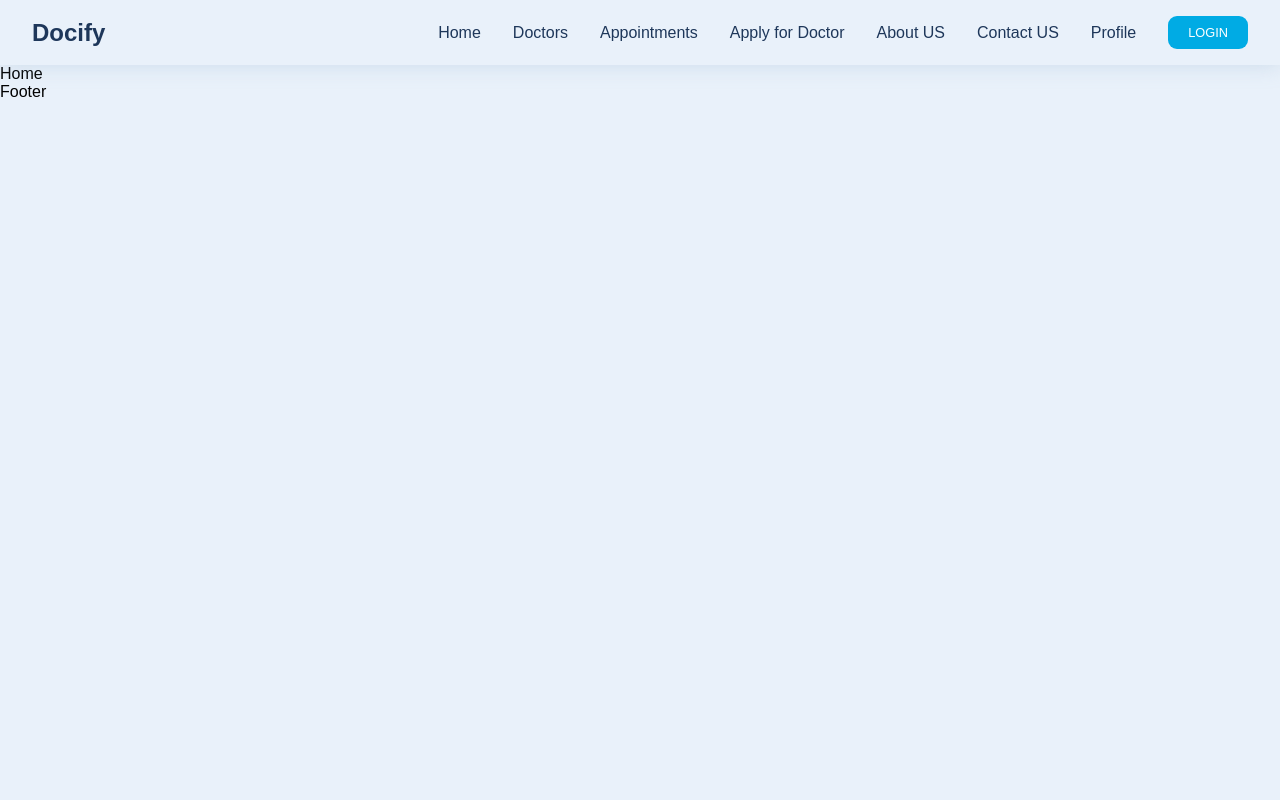
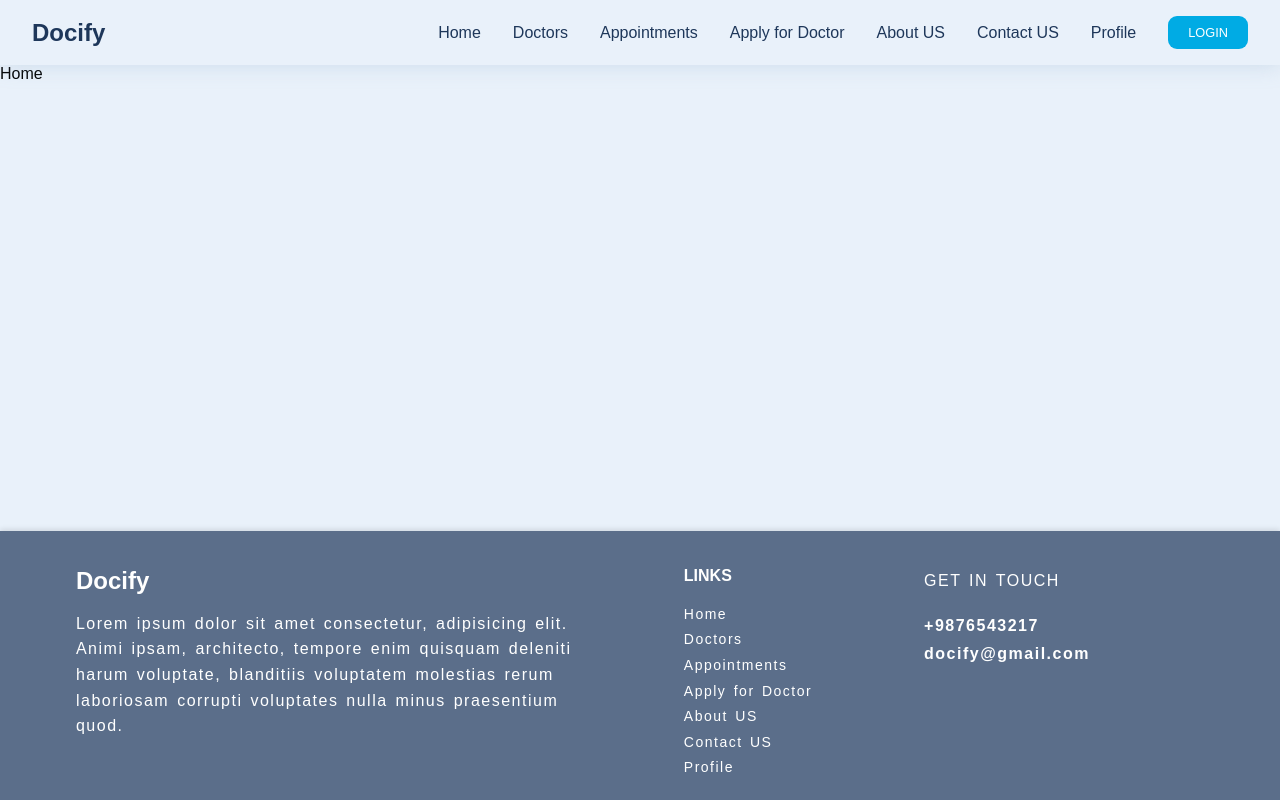
Before and after one commit to IshanAapan/docify, a React (Vite) app in the folder client/: page / in a window 1280 px wide. Built offline with nearby package versions, Linux system fonts and the light colour scheme.

Commit message:
footer completed

```diff
--- /dev/null
+++ b/client/src/assets/styles/Footer.css
@@ -0,0 +1,97 @@
+/* @import url(global.css); */
+
+.footer-container {
+    width: 100%;
+    position: fixed;
+    bottom: 0;
+    display: flex;
+    flex-wrap: wrap;
+    justify-content: space-around;
+    background-color: var(--light-text-color);
+    height: auto;
+    padding: 20px;
+    align-items: flex-start;
+    box-shadow: 0px -2px 5px rgba(0, 0, 0, 0.1);
+}
+
+.company-name-section {
+    width: 40%;
+    min-width: 280px;
+    margin-bottom: 20px;
+}
+
+h2,
+p,
+.footer-links a,
+h4,
+.get-in-touch {
+    color: var(--white) !important;
+}
+
+.heading {
+    margin: 1rem 0;
+}
+
+p,
+.footer-links,
+.g-i-touch {
+    letter-spacing: 1.5px;
+    line-height: 1.6;
+    word-spacing: 2px;
+}
+
+.g-i-touch {
+    line-height: 1.8;
+    min-width: 280px;
+}
+
+.footer-links {
+    list-style: none;
+    padding: 0;
+}
+
+.footer-links a {
+    text-decoration: none;
+    color: var(--white);
+    font-size: 14px;
+}
+
+
+@media only screen and (max-width: 768px) {
+
+
+
+    section {
+        text-align: center;
+        margin-bottom: 20px;
+    }
+
+    .company-name-section {
+        width: 100%;
+    }
+
+    .footer-links a {
+        display: block;
+        margin: 5px 0;
+    }
+
+    .g-i-touch {
+        text-align: center;
+    }
+}
+
+@media only screen and (max-width: 480px) {
+    .footer-container {
+        padding: 15px 5px;
+    }
+
+    h2 {
+        font-size: 18px;
+    }
+
+    p,
+    h4,
+    .footer-links a {
+        font-size: 12px;
+    }
+}
--- a/client/src/components/Footer.jsx
+++ b/client/src/components/Footer.jsx
@@ -1,8 +1,61 @@
-
+import { NavLink } from "react-router";
+import "../assets/styles/Footer.css"
 const Footer = () => {
   return (
-    <div>Footer</div>
-  )
-}
+    <div
+      className="footer-container
+    "
+    >
+      <section className="company-name-section">
+        <div className="company-name">
+          <h2 className="heading">Docify</h2>
+        </div>
+        <p>
+          Lorem ipsum dolor sit amet consectetur, adipisicing elit. Animi ipsam,
+          architecto, tempore enim quisquam deleniti harum voluptate, blanditiis
+          voluptatem molestias rerum laboriosam corrupti voluptates nulla minus
+          praesentium quod.
+        </p>
+      </section>
+      <section>
+        <div className="company-pages">
+            <h4 className="links heading">LINKS</h4>
+          <ul className="footer-links">
+            <li>
+              <NavLink to="/">Home</NavLink>
+            </li>
+            <li>
+              <NavLink to="/doctors">Doctors</NavLink>
+            </li>
+            <li>
+              <NavLink to="/appointments">Appointments</NavLink>
+            </li>
+            <li>
+              <NavLink to="/applyfordoctor">Apply for Doctor</NavLink>
+            </li>
+            <li>
+              <NavLink to="/aboutus">About US</NavLink>
+            </li>
+            <li>
+              <NavLink to="/contactus">Contact US</NavLink>
+            </li>
+            <li>
+              <NavLink to="/profile">Profile</NavLink>
+            </li>
+          </ul>
+        </div>
+      </section>
+      <section className="g-i-touch">
+        <div className="get-in-touch heading">GET IN TOUCH</div>
+        <div className="contact-info">
+          <h4 className="contact-no">+9876543217</h4>
+        </div>
+        <div className="email">
+          <h4 className="emailHeading">docify@gmail.com</h4>
+        </div>
+      </section>
+    </div>
+  );
+};
 
-export default Footer
+export default Footer;
```
